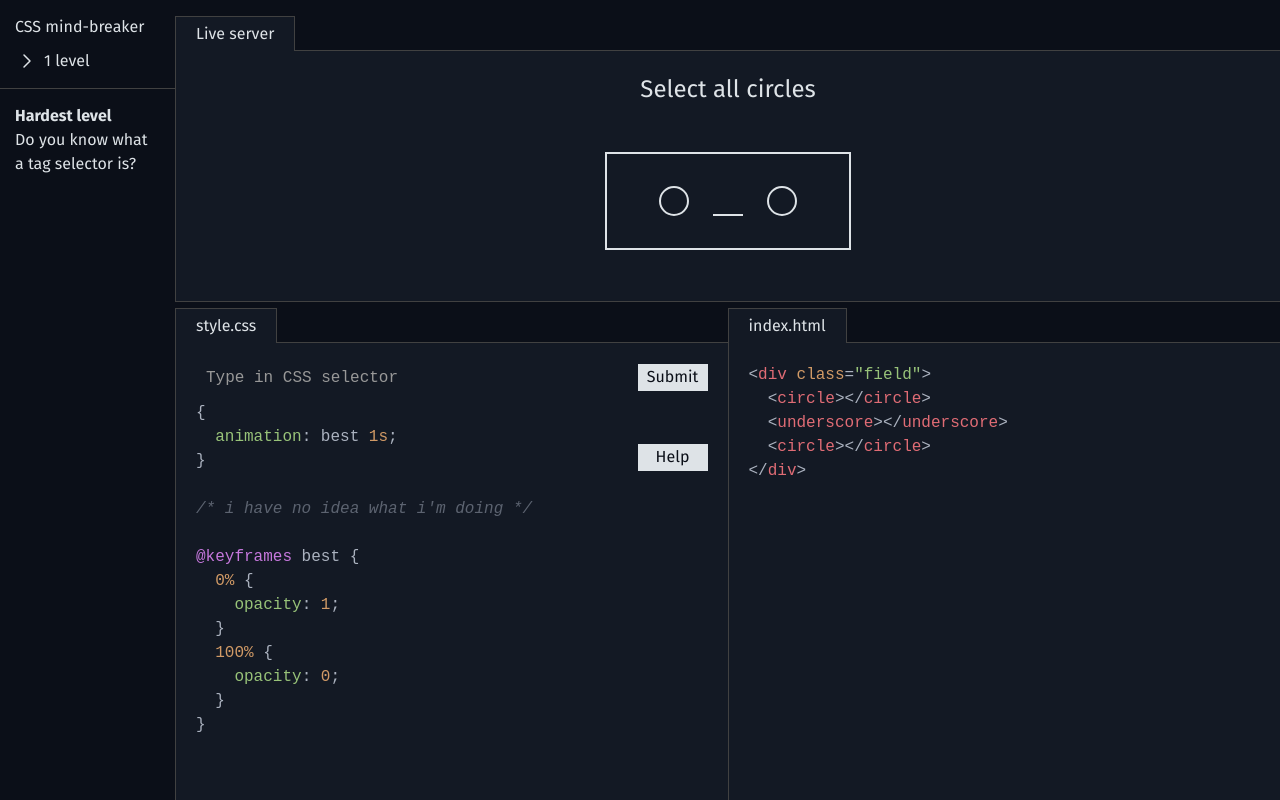
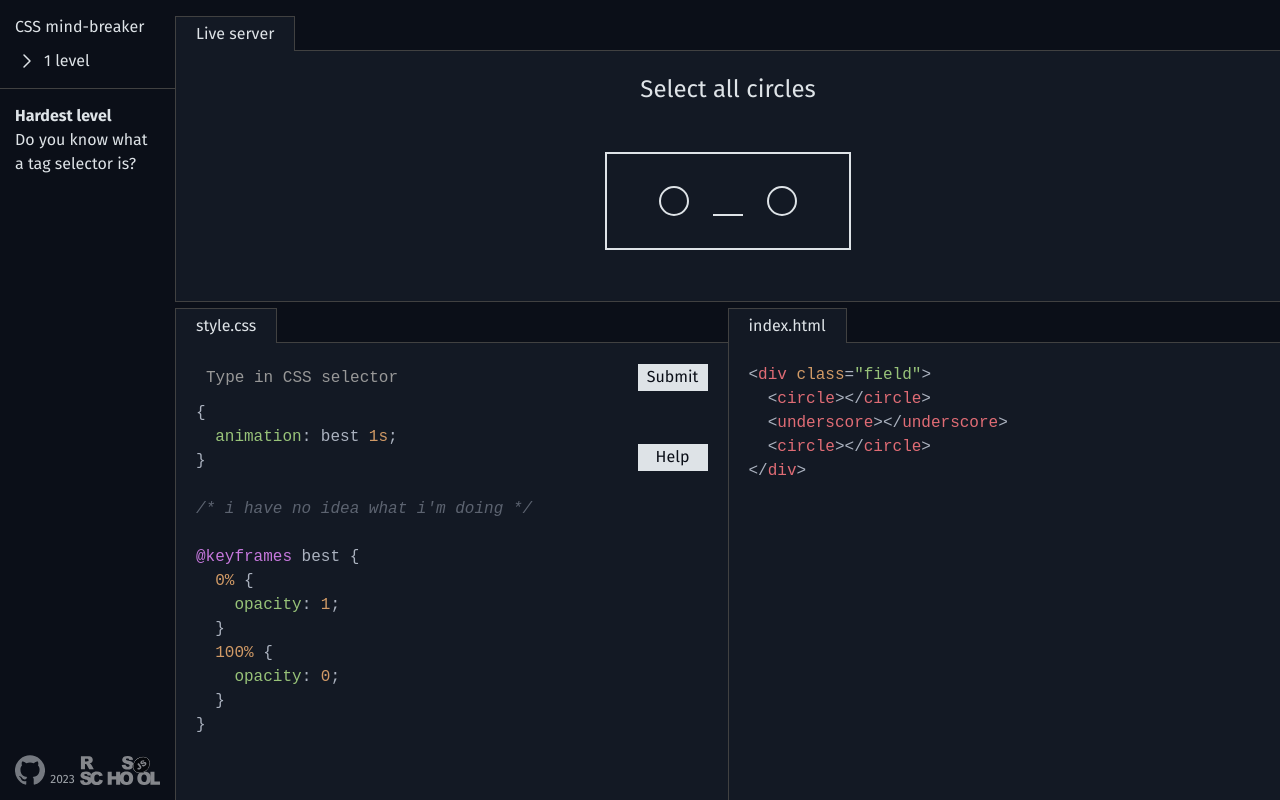
Before and after one commit to Wystov/async-race, a website built with webpack: page rss-css-selectors/index.html in a window 1280 px wide. Built offline with nearby package versions, Linux system fonts and the light colour scheme.

Commit message:
feat: add logos and links to footer

```diff
--- a/rss-css-selectors/src/components/tasks/task-description/_task-description.scss
+++ b/rss-css-selectors/src/components/tasks/task-description/_task-description.scss
@@ -1,6 +1,49 @@
 .description {
+  height: 100%;
+  display: grid;
+  grid-template-rows: auto 1fr auto;
 
   &__title {
     font-weight: bold;
   }
+
+  &__footer {
+    display: flex;
+    justify-content: space-between;
+    align-items: flex-end;
+  }
 }
+
+.footer {
+
+  &__year {
+    font-size: 12px;
+    line-height: 12px;
+    opacity: 0.7;
+  }
+
+  &__github,
+  &__rss {
+    display: block;
+    cursor: pointer;
+    opacity: 0.5;
+    height: 30px;
+    background-size: cover;
+    transition: 0.3s;
+
+    &:hover {
+      opacity: 1;
+    }
+  }
+
+  &__github {
+    width: 30px;
+    background-image: url('../../../assets/icons/github.svg');
+  }
+
+  &__rss {
+    width: 80px;
+    background-image: url('../../../assets/icons/rss.svg');
+    filter: invert(100%);
+  }
+}
--- a/rss-css-selectors/src/components/tasks/task-description/task-description.ts
+++ b/rss-css-selectors/src/components/tasks/task-description/task-description.ts
@@ -28,6 +28,34 @@ export class TaskDescription {
       textContent: levelsData[0].description,
       parent: this.section,
     }).getNode();
+    this.elements.footer = new ElementCreator({
+      classes: ['description__footer'],
+      parent: this.section,
+    }).getNode();
+    this.elements.github = new ElementCreator({
+      tagName: 'a',
+      classes: ['footer__github'],
+      parent: this.elements.footer,
+      attributes: {
+        href: 'https://github.com/Wystov',
+        target: '_blank',
+      }
+    }).getNode();
+    this.elements.year = new ElementCreator({
+      tagName: 'span',
+      classes: ['footer__year'],
+      textContent: '2023',
+      parent: this.elements.footer,
+    }).getNode();
+    this.elements.rss = new ElementCreator({
+      tagName: 'a',
+      classes: ['footer__rss'],
+      parent: this.elements.footer,
+      attributes: {
+        href: 'https://rs.school/js/',
+        target: '_blank',
+      }
+    }).getNode();
     this.emitter.on('change-level', (data: string) => {
       this.changeLevel(data);
     });
```
Also changed, not shown: rss-css-selectors/src/assets/icons/github.svg (added), rss-css-selectors/src/assets/icons/rss.svg (added).
